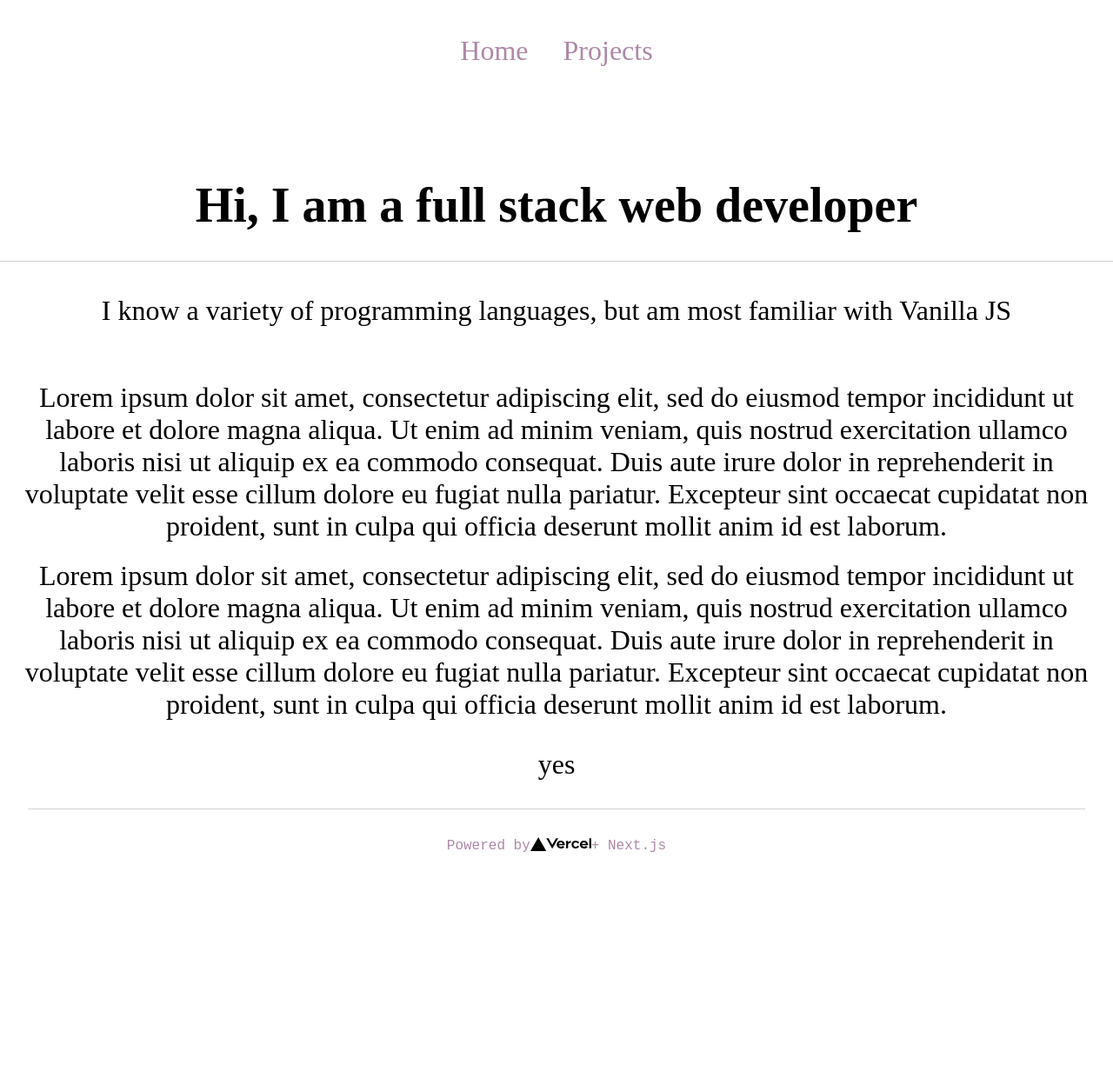
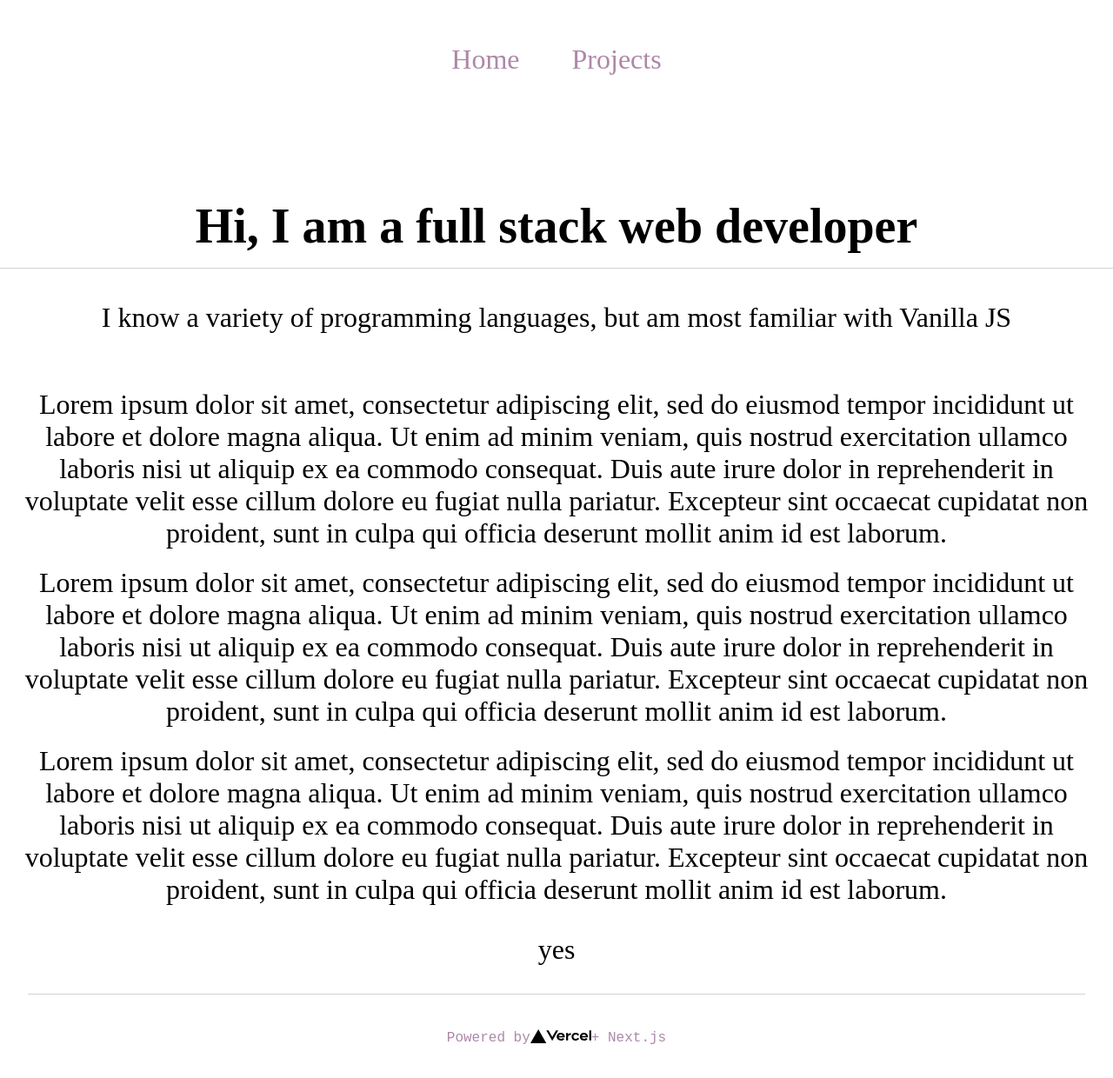
Before and after one commit to WrongAlice/portfolio, a Next.js app: page /page/about in a window 1280 px wide. Shown: the top 1240 px of the page at 87% size. Before the commit the page ends 1016 px from the top, so only its background shows below. Built offline with nearby package versions, Linux system fonts and the light colour scheme; a web font is replaced by a local one.

Commit message:
new updates, minor items

```diff
--- a/pages/page/about.js
+++ b/pages/page/about.js
@@ -21,6 +21,7 @@
       <p className={styles.text}> I know a variety of programming languages, but am most familiar with Vanilla JS</p>
 <p className={styles.text} >Lorem ipsum dolor sit amet, consectetur adipiscing elit, sed do eiusmod tempor incididunt ut labore et dolore magna aliqua. Ut enim ad minim veniam, quis nostrud exercitation ullamco laboris nisi ut aliquip ex ea commodo consequat. Duis aute irure dolor in reprehenderit in voluptate velit esse cillum dolore eu fugiat nulla pariatur. Excepteur sint occaecat cupidatat non proident, sunt in culpa qui officia deserunt mollit anim id est laborum.</p>
        <p className={styles.text}> Lorem ipsum dolor sit amet, consectetur adipiscing elit, sed do eiusmod tempor incididunt ut labore et dolore magna aliqua. Ut enim ad minim veniam, quis nostrud exercitation ullamco laboris nisi ut aliquip ex ea commodo consequat. Duis aute irure dolor in reprehenderit in voluptate velit esse cillum dolore eu fugiat nulla pariatur. Excepteur sint occaecat cupidatat non proident, sunt in culpa qui officia deserunt mollit anim id est laborum.</p>
+       <p className={styles.text}> Lorem ipsum dolor sit amet, consectetur adipiscing elit, sed do eiusmod tempor incididunt ut labore et dolore magna aliqua. Ut enim ad minim veniam, quis nostrud exercitation ullamco laboris nisi ut aliquip ex ea commodo consequat. Duis aute irure dolor in reprehenderit in voluptate velit esse cillum dolore eu fugiat nulla pariatur. Excepteur sint occaecat cupidatat non proident, sunt in culpa qui officia deserunt mollit anim id est laborum.</p>
       <p> yes </p>
       </div>
 <div className={styles.footer}>
--- a/styles/About.module.css
+++ b/styles/About.module.css
@@ -14,7 +14,7 @@
     display: flex;
     justify-content: center;
     margin-top: 20px;
-    margin-bottom: 20px;
+
   }
 
   .nav{
@@ -24,15 +24,15 @@
     color: rgb(174, 136, 168);
     text-decoration: none;
     border-radius: 5px;
-    margin: 10px;
+    margin: 20px;
 
   }
 
   .title {
-    margin-top: 75px;
+    margin-top: 95px;
     display: flex;
     flex: 1;
-    padding: 2rem 0;
+    padding: 1rem 0;
     border-bottom: 1px solid lightgrey;
     justify-content: center;
     align-items: center;
--- a/styles/Home.module.css
+++ b/styles/Home.module.css
@@ -16,7 +16,7 @@
 .footer {
   display: flex;
   flex: 1;
-  padding: 2rem 0;
+  padding: 2.5rem 0;
   border-top: 1px solid lightgrey;
   justify-content: center;
   align-items: center;
```
